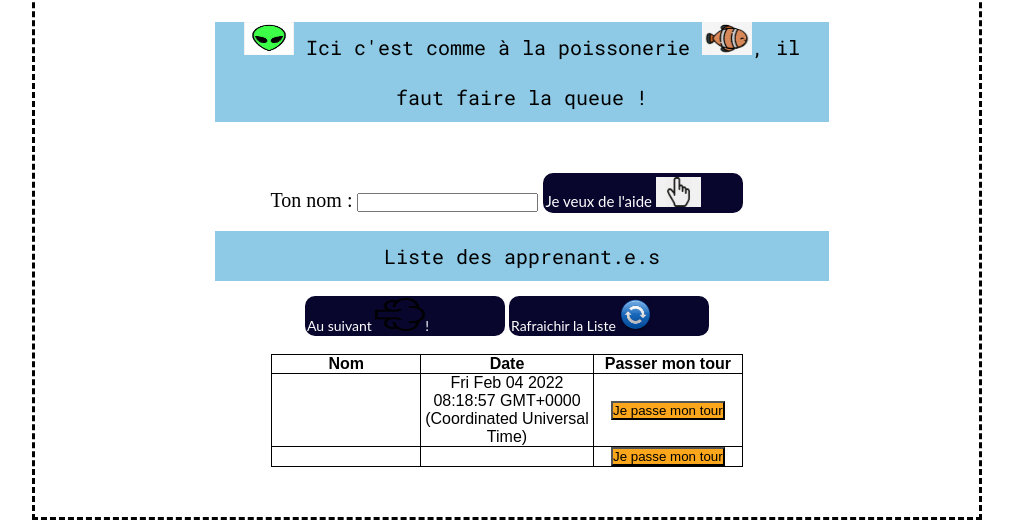
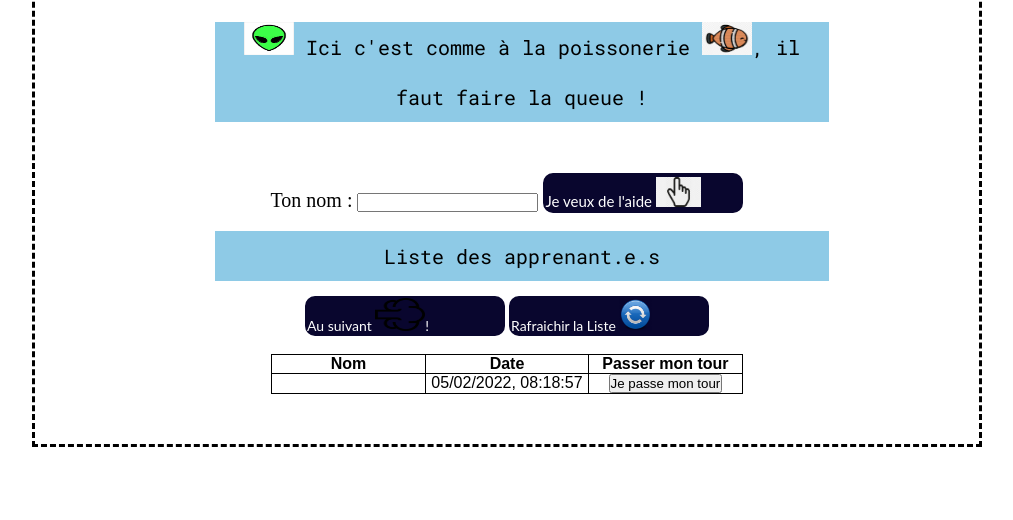
Before and after one commit to Moina1706/Sprint_03, a plain HTML site: page index.html in a window 1280 px wide. Both pictures are taken after a click on the button "Je veux de l'aide". Shown: the part 298-818 px from the top of the page, without its empty margins (148-1161 px from the left). Drawn offline with Linux system fonts and the light colour scheme.

Commit message:
Prg avec le tableau et boutons je passe

```diff
--- a/fifo.js
+++ b/fifo.js
@@ -3,28 +3,83 @@
 //console.log("je suis dans le javascript");
 
 
-var participant ={};  // declarer l'Objet qui va contenir le nom, la date, id d'une personne
+let participant =[];  // declarer l'Objet qui va contenir le nom, la date, id d'une personne
 
-//Fonction permettant de saisir le nom et d'ajouter la date
+
+
 
 function AjoutListe() {
-    var valeurText = document.getElementById("source").value;
-    const date = new Date();  //format date parsing
-    var mois= date.getFullYear();
+    var nom_participant= document.getElementById("source").value;
+    var date1=fullDate();
 
-    console.log("Data",mois);
+    var user = new Person(nom_participant,date1);
 
-    // Je vais gerer les informations avec des Objets
-    participant.nom = valeurText;
-    participant.dateinscription = date;
+    function Person(nom_participant,date1)
+    {
+      this.nom_participant=nom_participant;
+      this.date1=date1;
 
-    //participant.boutonpasse= action4.id.status;
+    }
+   participant.push(user);
+   console.log("les participants",participant);
+// creer le tableau
+   var table_user = document.getElementById("table1");
 
-   document.getElementById("td1").innerHTML = valeurText ;
-   document.getElementById("td2").innerHTML = date;
+
+var tr_user=document.createElement("tr");
+
+var td_user_nom=document.createElement("td")
+var td_user_time=document.createElement("td");
+var td_user_bouton=document.createElement("td");
+
+var btn_passer=document.createElement("button");
+
+tr_user.className="tr_demandant_base";
+td_user_nom.className="td_nom_demandant_base";
+td_user_time.className="td_time_demandant_base";
+btn_passer.className="btn_passer_demandant_base";
+
+btn_passer.textContent="Je passe mon tour";
+
+for(var i=0; i<participant.length;i++){
+  td_user_nom.textContent=participant[i].nom_participant;
+  td_user_time.textContent=participant[i].date1;
+
+  td_user_bouton.appendChild(btn_passer);
+
+  table_user.appendChild(tr_user);
+  table_user.appendChild(td_user_nom);
+  table_user.appendChild(td_user_time);
+  table_user.appendChild(td_user_bouton);
+}
+   // remplir tableau
+
+//console.log(date1);
 
   }
 
+function fullDate(){
+
+  const date = new Date();      //format date parsing
+  var annee= date.getFullYear();
+  var mois=addZero(date.getMonth()+1);
+  var jour=addZero(date.getDay());
+  var heure=addZero(date.getHours());
+  var minutes=addZero(date.getMinutes());
+  var secondes=addZero(date.getSeconds());
+
+  function addZero(i) {
+    if (i < 10) {
+      i = "0" + i;
+    }
+    return i;
+  }
+
+
+  var date_entiere = jour+"/"+mois+"/"+annee+", "+heure+":"+minutes+":"+secondes;
+  console.log(fullDate);
+  return date_entiere;
+}
   function suivant(){
 // Cette fonction servira à supprimer de la liste les participants qui auront été aidé
 
--- a/index.html
+++ b/index.html
@@ -53,16 +53,6 @@
             <th>Date</th>
             <th>Passer mon tour</th>
           </tr>
-          <tr id="tr2">
-            <td id="td1"></td>
-            <td id="td2"></td>
-            <td><button id="action4">Je passe mon tour</button></td>
-          </tr>
-          <tr>
-            <td></td>
-            <td></td>
-            <td><button id="action4">Je passe mon tour</button></td>
-          </tr>
         </table>
       </div>
     </div>
```
